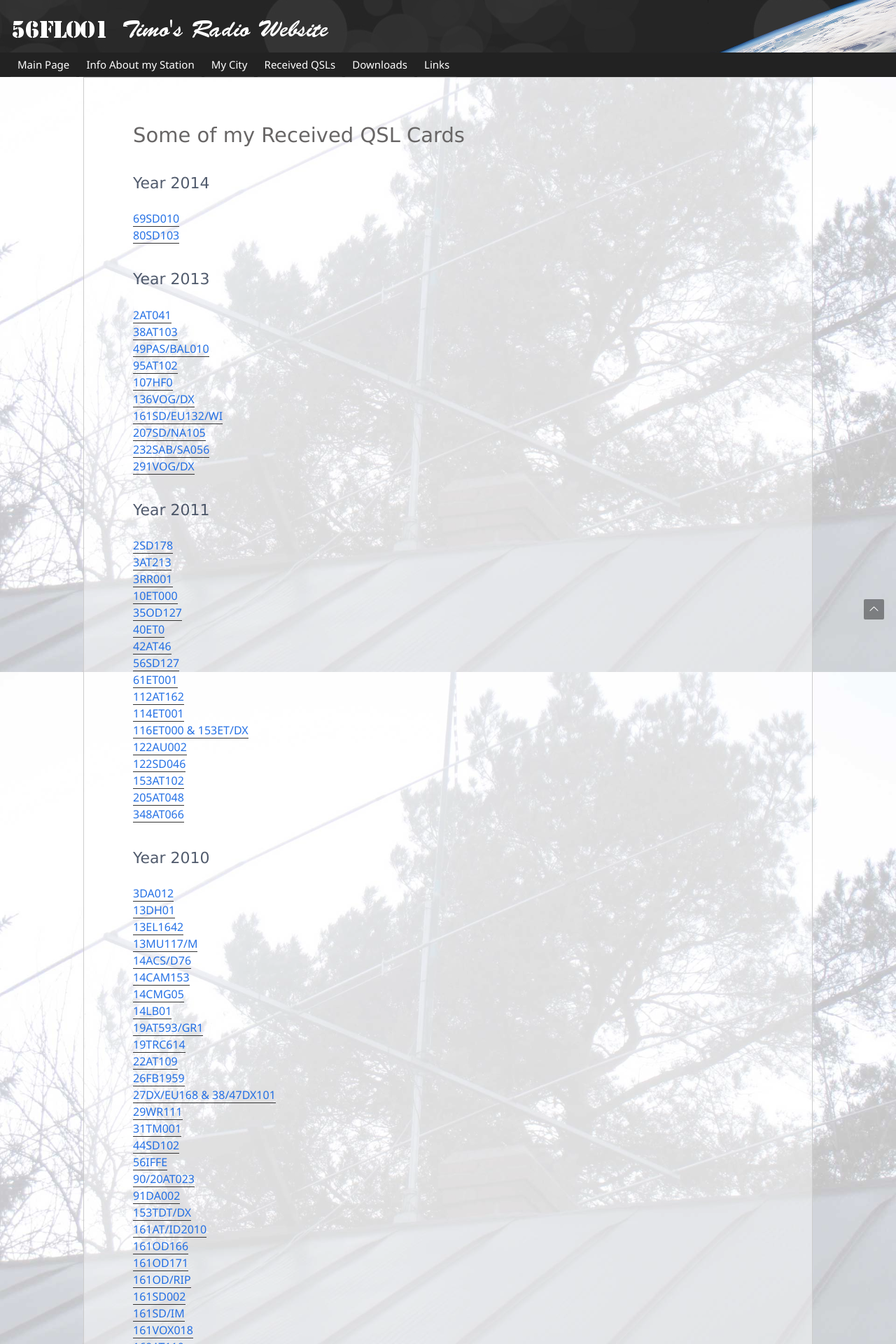
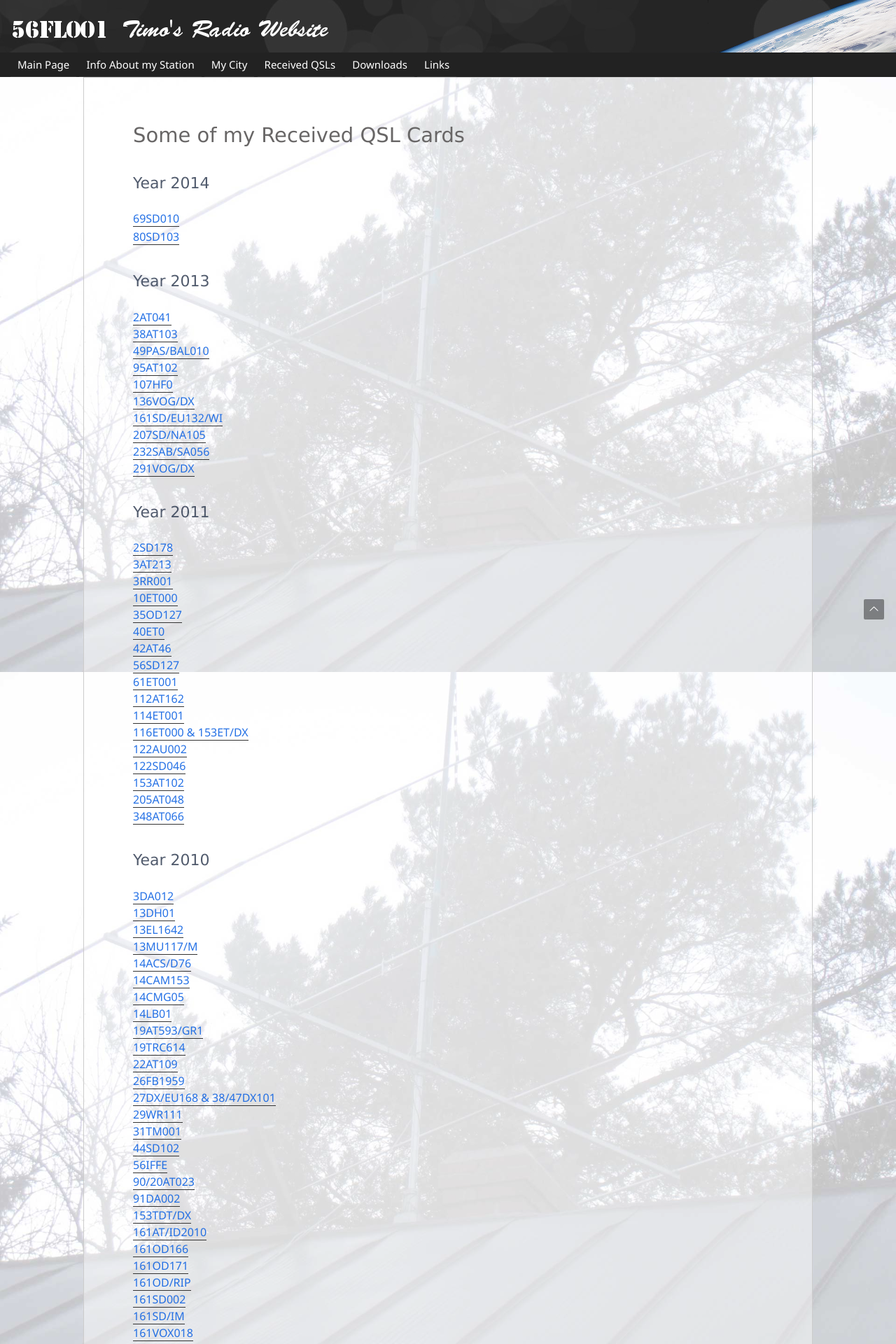
Before and after one commit to teear/56fl001.fldx.org, a Jekyll site: the page built from qsls.html, in a window 1280 px wide. Shown: the top 1920 px of the page at 70% size. Built offline with Jekyll 4.4.1, drawn with Linux system fonts in a browser that asks for light colours.

Commit message:
Test .item-list class

```diff
--- a/qsls.html
+++ b/qsls.html
@@ -7,10 +7,10 @@
 
 <h2>Year 2014</h2>
 
-<p>
-<a href="images/qsls/2014/69SD010.jpg">69SD010</a><br>
-<a href="images/qsls/2014/80SD103.jpg">80SD103</a>
-</p>
+<ul class="item-list">
+<li><a href="images/qsls/2014/69SD010.jpg">69SD010</a>
+<li><a href="images/qsls/2014/80SD103.jpg">80SD103</a>
+</ul>
 
 <h2>Year 2013</h2>
 
```
